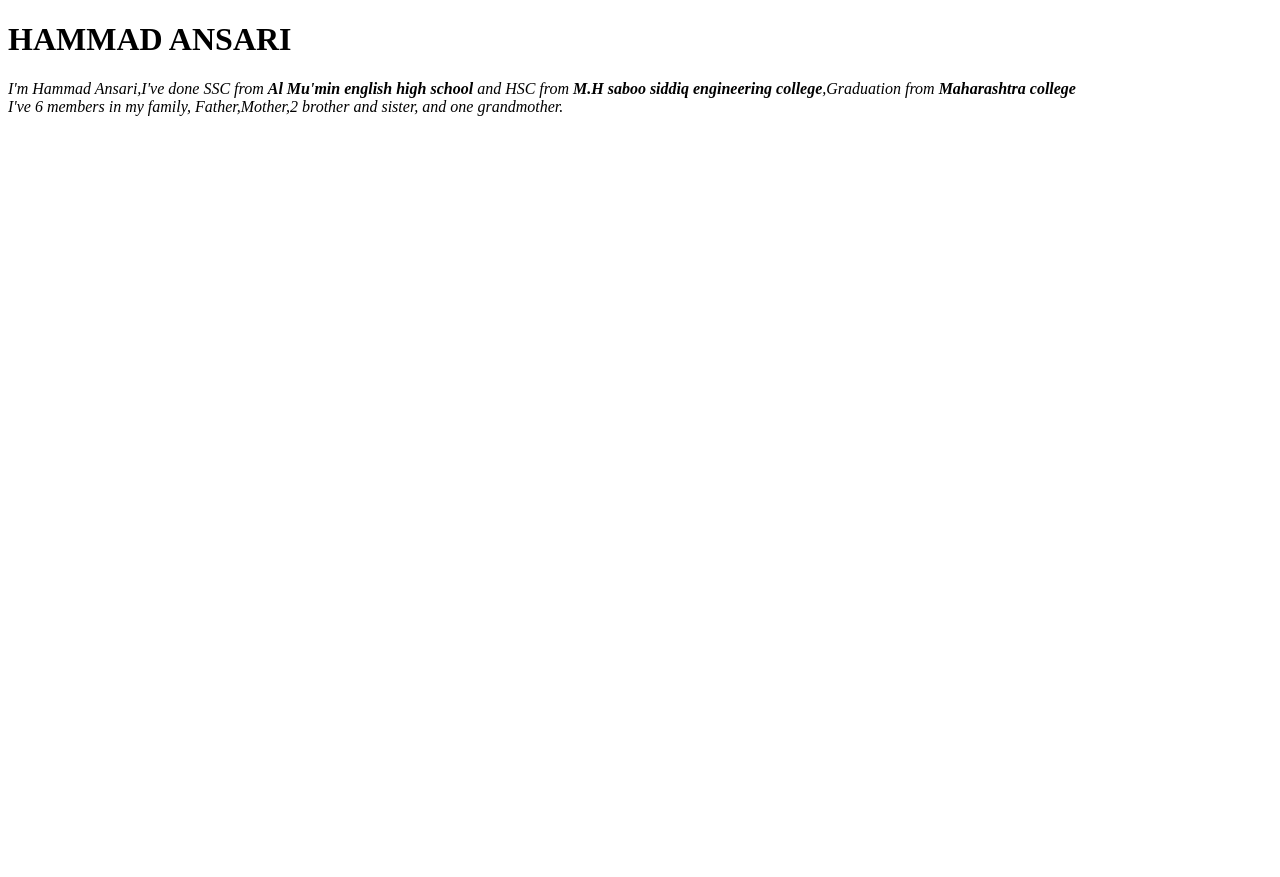
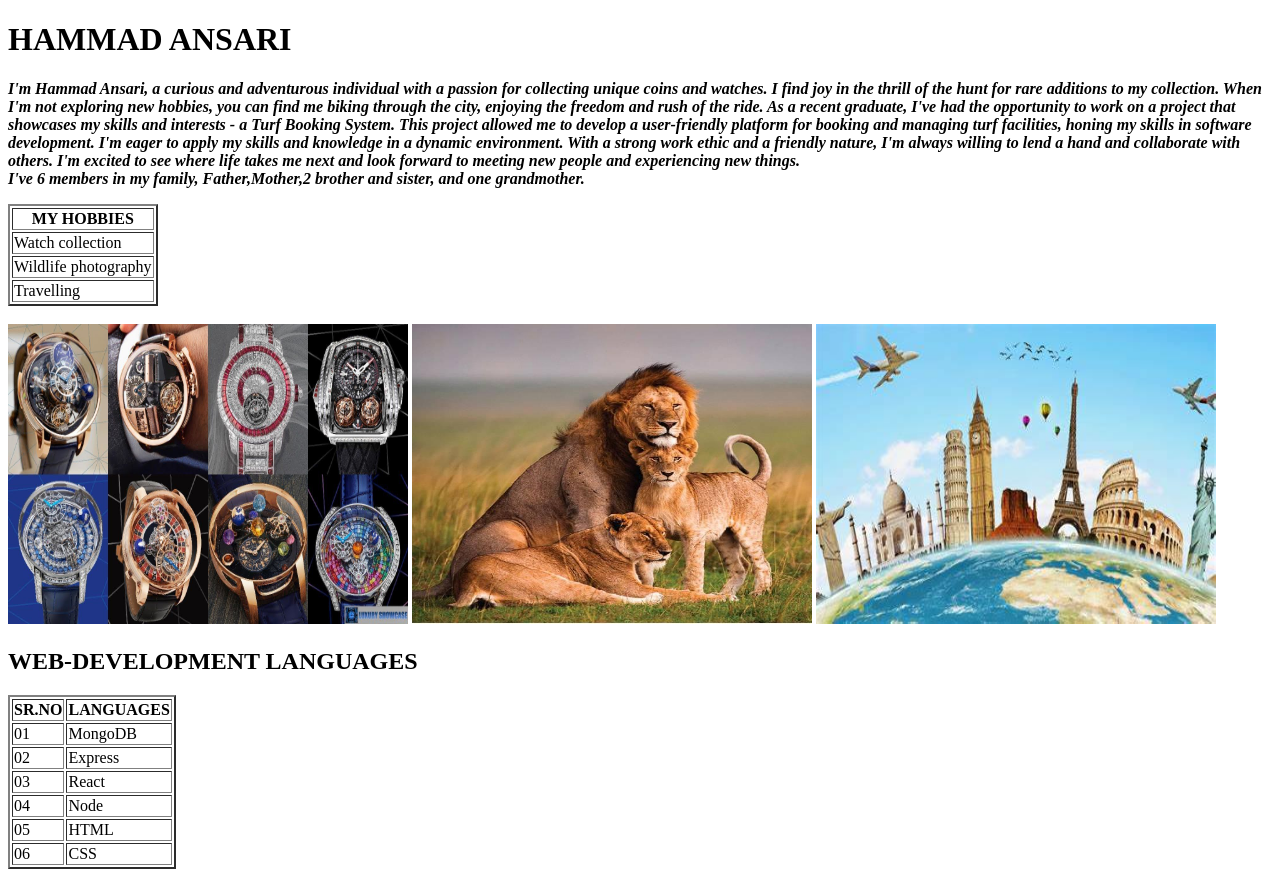
Before and after one commit to Hammadansari30/repo1, a plain HTML site: page Assignment1.html in a window 1280 px wide. Before the commit the page ends 800 px from the top, so only its background shows below. Drawn offline with Linux system fonts and the light colour scheme.

Commit message:
assignment update

```diff
--- a/Assignment1.html
+++ b/Assignment1.html
@@ -13,9 +13,86 @@
     </b>
     <section>
         <div>
-            <i><p>I'm Hammad Ansari,I've done SSC from <b>Al Mu'min english high school</b> and HSC from <b>M.H saboo siddiq engineering college</b>,Graduation from <b>Maharashtra college</b><br/>I've 6 members in my family, Father,Mother,2 brother and sister, and one grandmother.</p></i>
+            <b>
+                <i>
+                    <p>I'm Hammad Ansari, a curious and adventurous individual with a passion for collecting unique
+                        coins
+                        and watches. I find joy in the thrill of the hunt for rare additions to my collection. When I'm
+                        not
+                        exploring new hobbies, you can find me biking through the city, enjoying the freedom and rush of
+                        the
+                        ride. As a recent graduate, I've had the opportunity to work on a project that showcases my
+                        skills
+                        and interests - a Turf Booking System. This project allowed me to develop a user-friendly
+                        platform
+                        for booking and managing turf facilities, honing my skills in software development. I'm eager to
+                        apply my skills and knowledge in a dynamic environment. With a strong work ethic and a friendly
+                        nature, I'm always willing to lend a hand and collaborate with others. I'm excited to see where
+                        life
+                        takes me next and look forward to meeting new people and experiencing new things.
+                        <br />I've 6 members in
+                        my family, Father,Mother,2 brother and sister, and one grandmother.
+                    </p>
+            </b>
+            </i>
         </div>
     </section>
+    <div>
+        <table border="2">
+            <thead>
+                <tr>
+                    <th><b>MY HOBBIES</b></th>
+                </tr>
+            </thead>
+            <tr>
+                <td>Watch collection</td>
+            </tr>
+            <tr>
+                <td>Wildlife photography</td>
+            </tr>
+            <tr>
+                <td>Travelling</td>
+            </tr>
+        </table>
+    </div>
+    <br />
+    <img width="400" height="300" src="./Assets/8deb7a3856ed7273e39059128eba9edd.jpg"> <img width="400" height="300"
+        src="./Assets/KING.jpg"> <img width="400" height="300" src="./Assets/OIP.jpeg">
+    <h2><b>WEB-DEVELOPMENT LANGUAGES</b></h2>
+    <div>
+        <table border="2">
+            <thead>
+                <tr>
+                    <th>SR.NO</th>
+                    <th>LANGUAGES</th>
+                </tr>
+            </thead>
+            <tr>
+                <td>01</td>
+                <td>MongoDB</td>
+            </tr>
+            <tr>
+                <td>02</td>
+                <td>Express</td>
+            </tr>
+            <tr>
+                <td>03</td>
+                <td>React</td>
+            </tr>
+            <tr>
+                <td>04</td>
+                <td>Node</td>
+            </tr>
+            <tr>
+                <td>05</td>
+                <td>HTML</td>
+            </tr>
+            <tr>
+                <td>06</td>
+                <td>CSS</td>
+            </tr>
+        </table>
+    </div>
 </body>
 
 </html>
```
Also changed, not shown: Assets/8deb7a3856ed7273e39059128eba9edd.jpg (added), Assets/KING.jpg (added), Assets/OIP.jpeg (added).
